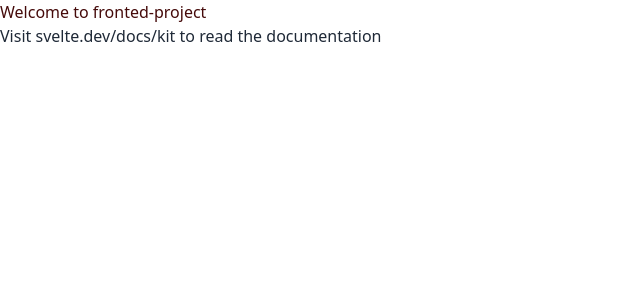
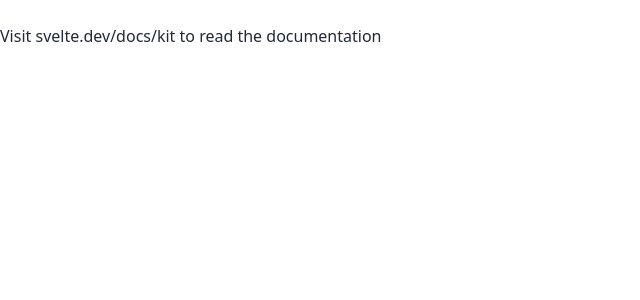
Before and after one commit to xxyylloo/frontend-project, a SvelteKit app: page / in a window 1280 px wide. Shown: the top 300 px of the page, without its empty margins (0-640 px from the left). Built offline with nearby package versions, Linux system fonts and the light colour scheme.

Commit message:
Update +page.svelte

```diff
--- a/src/routes/+page.svelte
+++ b/src/routes/+page.svelte
@@ -1,2 +1,2 @@
-<h1 class="text-red-950">Welcome to fronted-project</h1>
+<h1 class="text-white">Welcome to papichler</h1>
 <p>Visit <a href="https://svelte.dev/docs/kit">svelte.dev/docs/kit</a> to read the documentation</p>
```
